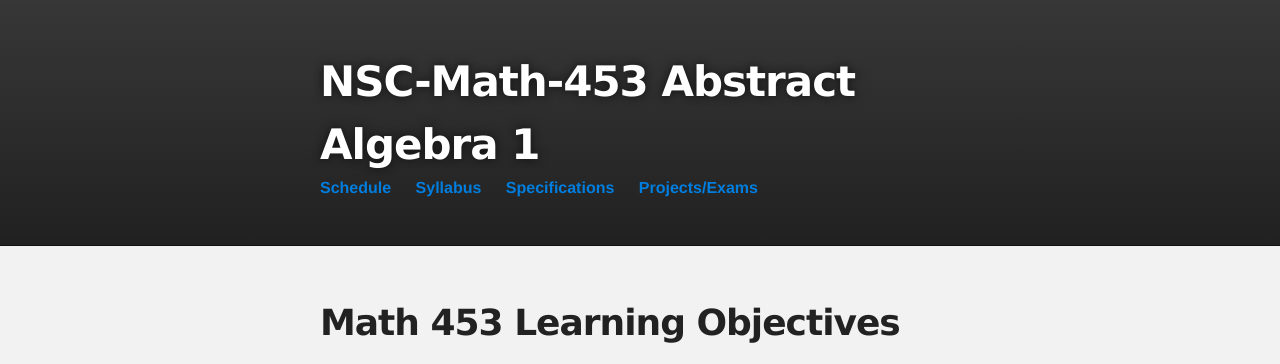
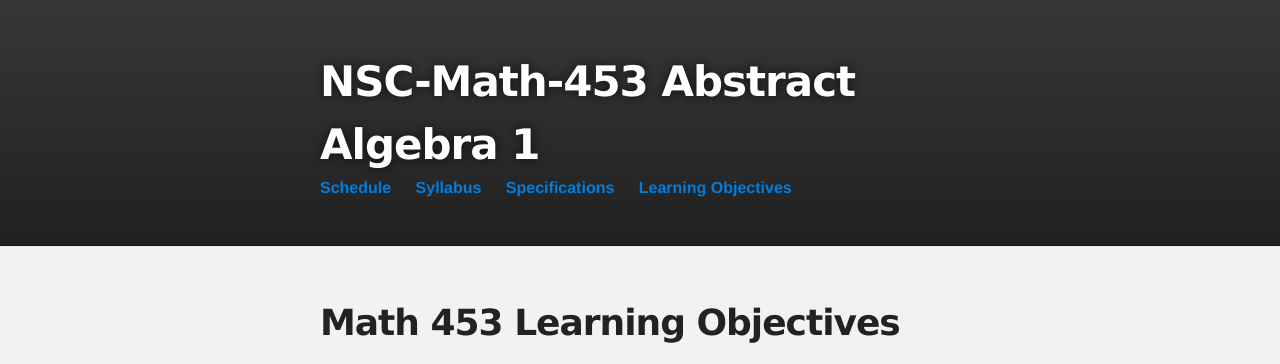
Before and after one commit to sergeballif/NSC-Math-453, a Jekyll site: the page built from LearningObjectives.md, in a window 1280 px wide and 900 px high. Shown: the top 364 px of the window. Built offline with Jekyll 4.4.1, drawn with Linux system fonts in a browser that asks for light colours; formulas are drawn with MathJax 3.

Commit message:
Update default.html

```diff
--- a/_layouts/default.html
+++ b/_layouts/default.html
@@ -39,7 +39,7 @@
         		<li><a href="/NSC-Math-453/index.html">Schedule</a></li>
         		<li><a href="/NSC-Math-453/Syllabus.html">Syllabus</a></li>
 	        	<li><a href="/NSC-Math-453/Specifications.html">Specifications</a></li>
-        		<li><a href="/NSC-Math-453/Objectives.html">Projects/Exams</a></li>
+        		<li><a href="/NSC-Math-453/LearningObjectives.html">Learning Objectives</a></li>
     		  </ul>
 	</nav>
 
```
